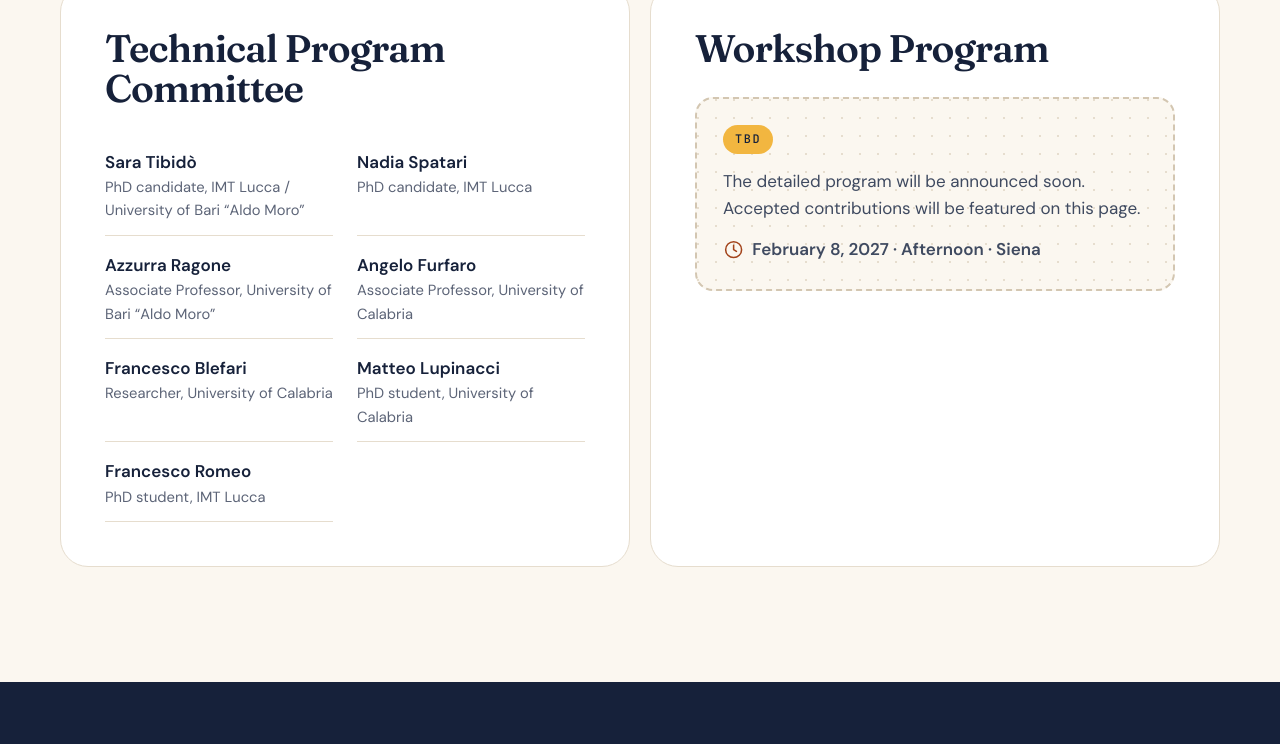
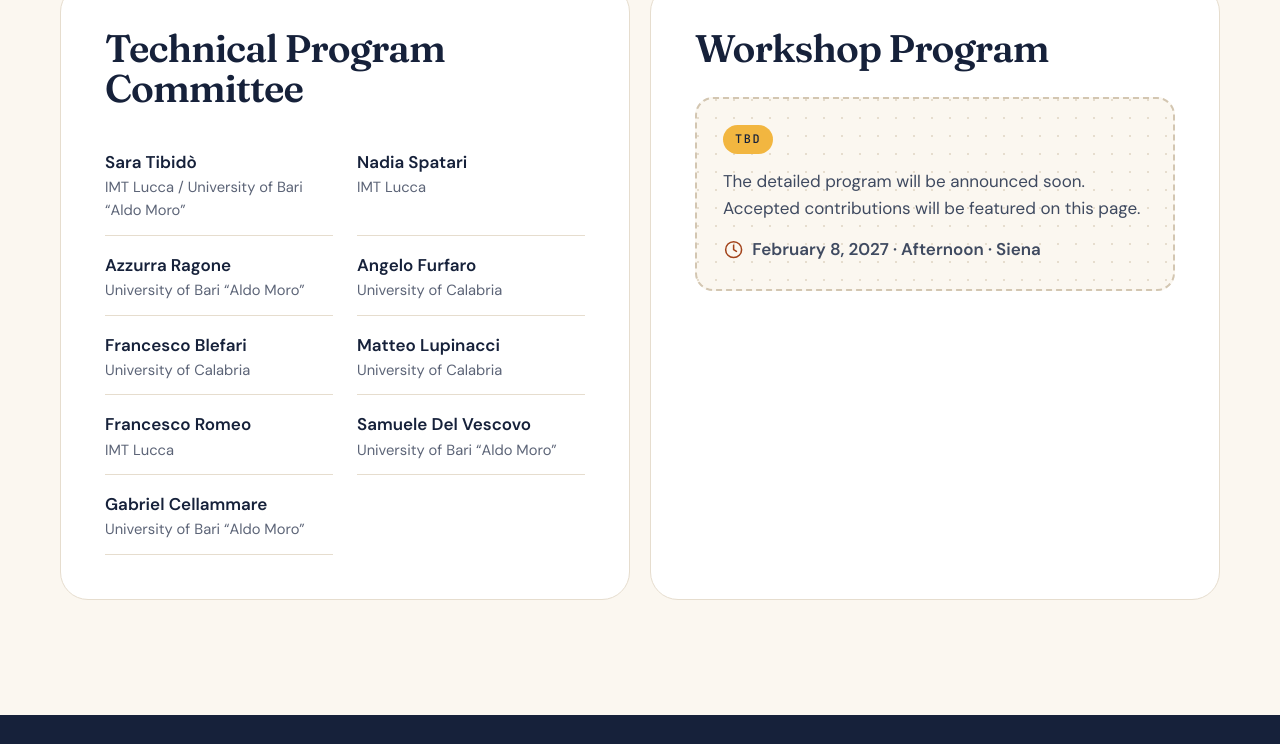
Before and after one commit to lopsandrea/childigit, a website: page index.html in a window 1280 px wide. Shown: the part 5688-6432 px from the top of the page. Drawn offline with Linux system fonts and the light colour scheme.

Commit message:
Show only name and affiliation in the Technical Program Committee
Add Samuele Del Vescovo and Gabriel Cellammare (University of Bari "Aldo Moro").

```diff
--- a/index.html
+++ b/index.html
@@ -530,13 +530,15 @@
         <section class="tbd" id="tpc" aria-labelledby="tpc-title">
           <h2 id="tpc-title">Technical Program Committee</h2>
           <ul class="committee" role="list">
-            <li><span class="committee-name">Sara Tibidò</span><span class="committee-aff">PhD candidate, IMT Lucca / University of Bari “Aldo Moro”</span></li>
-            <li><span class="committee-name">Nadia Spatari</span><span class="committee-aff">PhD candidate, IMT Lucca</span></li>
-            <li><span class="committee-name">Azzurra Ragone</span><span class="committee-aff">Associate Professor, University of Bari “Aldo Moro”</span></li>
-            <li><span class="committee-name">Angelo Furfaro</span><span class="committee-aff">Associate Professor, University of Calabria</span></li>
-            <li><span class="committee-name">Francesco Blefari</span><span class="committee-aff">Researcher, University of Calabria</span></li>
-            <li><span class="committee-name">Matteo Lupinacci</span><span class="committee-aff">PhD student, University of Calabria</span></li>
-            <li><span class="committee-name">Francesco Romeo</span><span class="committee-aff">PhD student, IMT Lucca</span></li>
+            <li><span class="committee-name">Sara Tibidò</span><span class="committee-aff">IMT Lucca / University of Bari “Aldo Moro”</span></li>
+            <li><span class="committee-name">Nadia Spatari</span><span class="committee-aff">IMT Lucca</span></li>
+            <li><span class="committee-name">Azzurra Ragone</span><span class="committee-aff">University of Bari “Aldo Moro”</span></li>
+            <li><span class="committee-name">Angelo Furfaro</span><span class="committee-aff">University of Calabria</span></li>
+            <li><span class="committee-name">Francesco Blefari</span><span class="committee-aff">University of Calabria</span></li>
+            <li><span class="committee-name">Matteo Lupinacci</span><span class="committee-aff">University of Calabria</span></li>
+            <li><span class="committee-name">Francesco Romeo</span><span class="committee-aff">IMT Lucca</span></li>
+            <li><span class="committee-name">Samuele Del Vescovo</span><span class="committee-aff">University of Bari “Aldo Moro”</span></li>
+            <li><span class="committee-name">Gabriel Cellammare</span><span class="committee-aff">University of Bari “Aldo Moro”</span></li>
           </ul>
         </section>
 
```
Also changed, not shown: tests/content.spec.js (+19 -10 lines).
